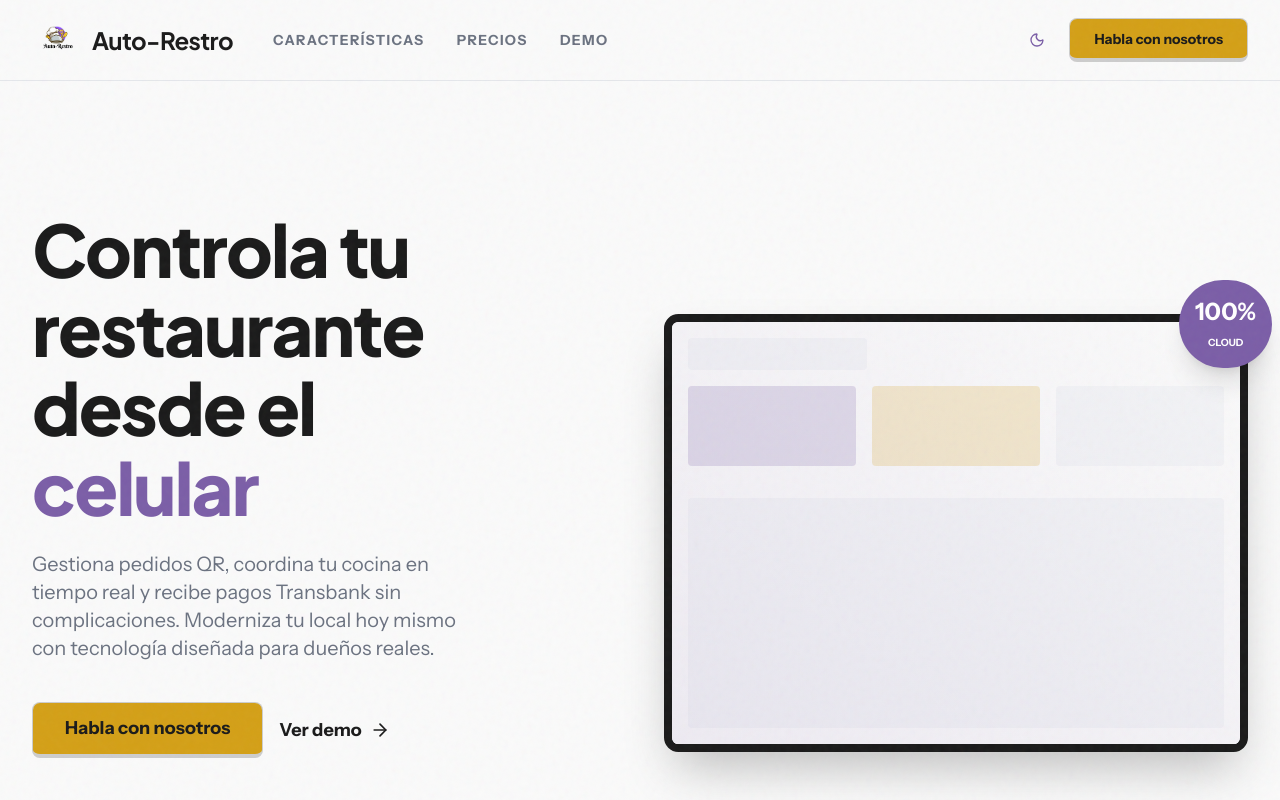
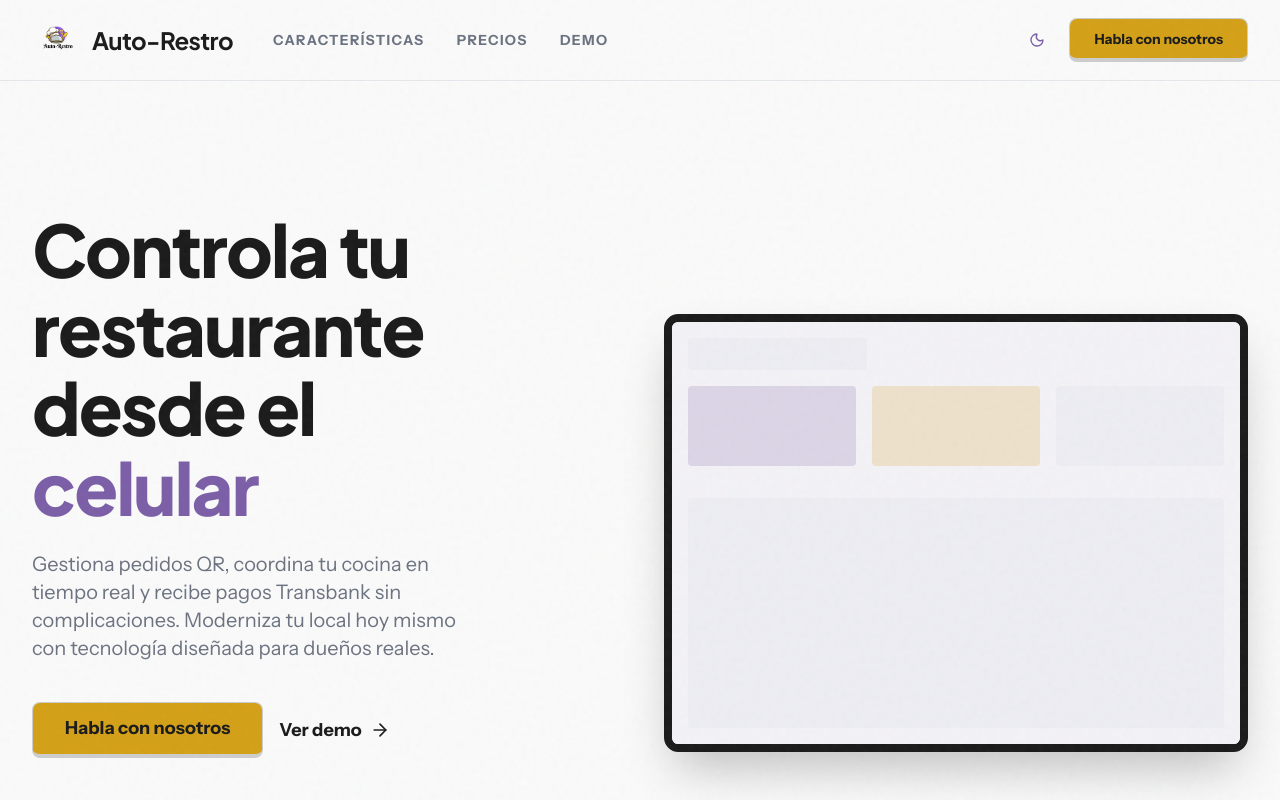
Before and after one commit to bemunozm/autorestro-landing, a Next.js app: page / in a window 1280 px wide. Shown: the top 800 px of the page. Built offline with nearby package versions, Linux system fonts and the light colour scheme.

Commit message:
fix(hero): remove cloud badge and gradient - keep minimalista
- Removed '100% Cloud' floating badge (technical jargon for target audience)
- Replaced gradient overlay with solid primary/5 tint
- Per Benjamin's directive: no gradients

Co-authored-by: Nova <nova@evonova.cl>

```diff
--- a/src/components/landing/hero.tsx
+++ b/src/components/landing/hero.tsx
@@ -110,19 +110,8 @@
                 </div>
                 <div className="flex-1 bg-muted rounded" />
               </div>
-              <div className="absolute inset-0 bg-gradient-to-tr from-primary/10 to-transparent pointer-events-none" />
+              <div className="absolute inset-0 bg-primary/5 pointer-events-none" />
             </div>
-            {/* Memorable element: A small floating badge */}
-            <motion.div
-              animate={{ y: [0, -10, 0] }}
-              transition={{ repeat: Infinity, duration: 4, ease: "easeInOut" }}
-              className="absolute -top-6 -right-6 bg-primary text-white p-4 rounded-full shadow-xl hidden sm:block"
-            >
-              <div className="text-center">
-                <span className="block text-2xl font-bold">100%</span>
-                <span className="text-[10px] uppercase font-bold">Cloud</span>
-              </div>
-            </motion.div>
           </motion.div>
         </div>
       </div>
```
